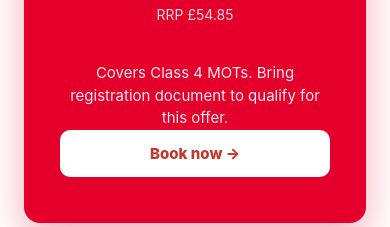
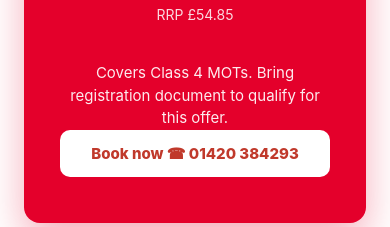
Before and after one commit to RogerPowell976/motworld-website, a website: page index.html in a window 390 px wide. Shown: the part 1001-1228 px from the top of the page. Drawn offline with Linux system fonts and the light colour scheme.

Commit message:
Change booking link to phone number with label
Updated the booking link to a phone number with a new label.

```diff
--- a/index.html
+++ b/index.html
@@ -40,7 +40,7 @@
       <div class="offer-price" id="offer-price">£29.95</div>
       <div class="offer-rrp">RRP <span id="offer-rrp">£54.85</span></div>
       <div class="offer-detail" id="offer-detail">Covers Class 4 MOTs. Bring registration document to qualify for this offer.</div>
-      <a class="btn-secondary" href="booking.html">Book now →</a>
+      <a class="btn-secondary" href="tel:01420384293" id="book-now-link">Book now ☎ 01420 384293</a>
     </div>
     <div class="offer-card">
       <div class="offer-label">HEALTH CHECK</div>
@@ -124,6 +124,8 @@
     document.getElementById("phone-link-1").textContent = "☎ " + c.phone;
     document.getElementById("phone-link-2").href = tel;
     document.getElementById("phone-link-2").textContent = "☎ " + c.phone;
+    document.getElementById("book-now-link").href = tel;
+    document.getElementById("book-now-link").textContent = "Book now ☎ " + c.phone;
   })();
 </script>
 </body>
```
